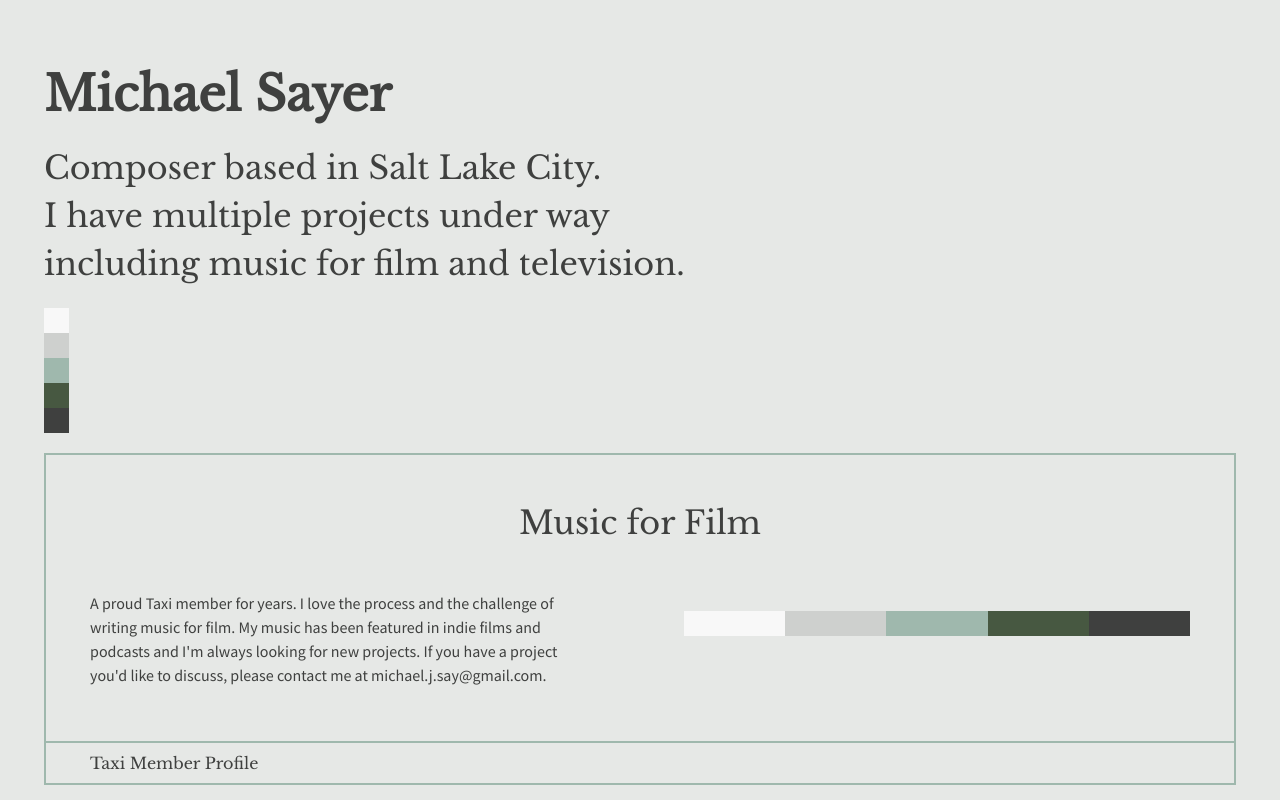
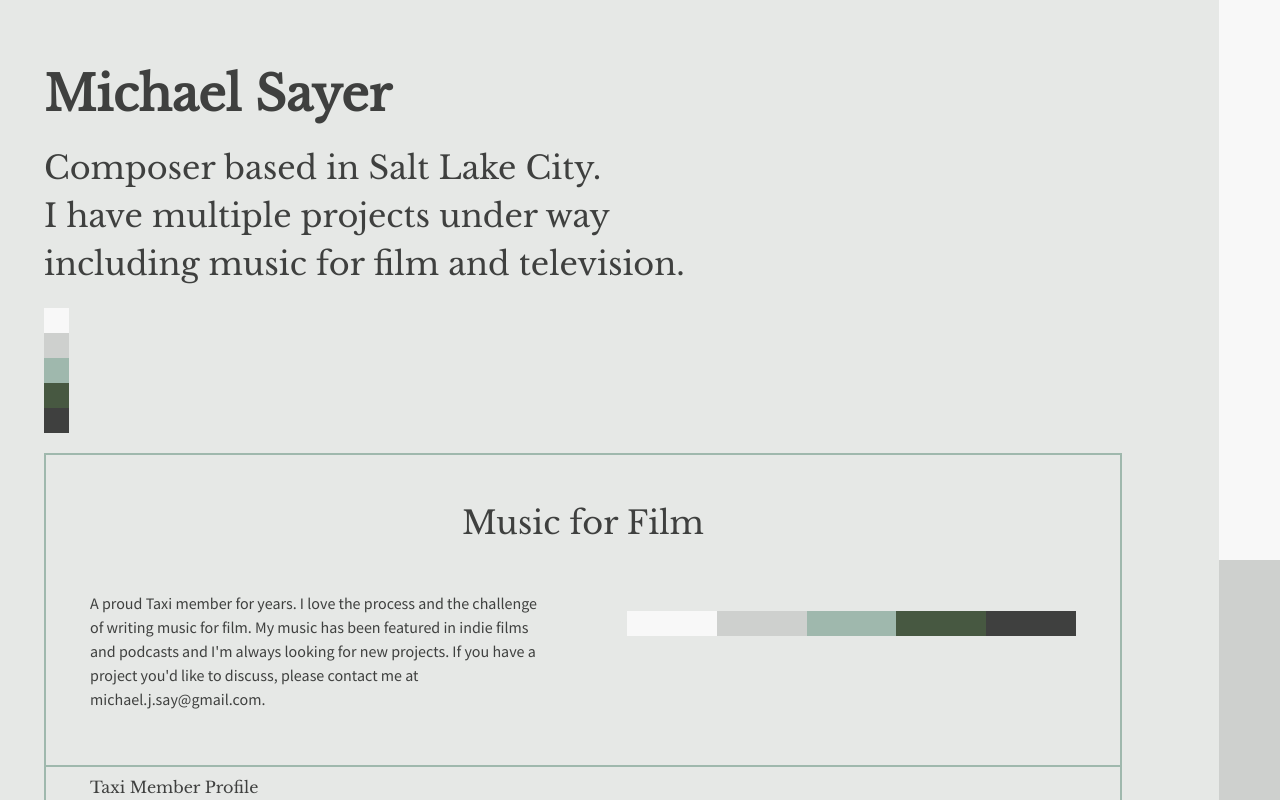
Before and after one commit to mPemba/music-portfolio, a React (Create React App) app: page / in a window 1280 px wide. Shown: the top 800 px of the page. Built offline with nearby package versions, Linux system fonts and the light colour scheme.

Commit message:
cool colors for big screens

```diff
--- a/src/App.js
+++ b/src/App.js
@@ -150,21 +150,27 @@ const App = () => {
           </Project>
         </Projects>
       </Content>
+      <SideBarColors>
+        <SideBarColor style={{ background: colors.white }}></SideBarColor>
+        <SideBarColor style={{ background: colors.lightGray }}></SideBarColor>
+        <SideBarColor style={{ background: colors.opal }}></SideBarColor>
+        <SideBarColor style={{ background: colors.green }}></SideBarColor>
+        <SideBarColor style={{ background: colors.darkGray }}></SideBarColor>
+      </SideBarColors>
     </Main>
   );
 };
 
 const Main = styled.div`
   width: 100%;
-  height: 100%;
+  height: fit-content;
   display: flex;
-  flex-direction: column;
   background: ${colors.platinum};
 `;
 
 const Content = styled.div`
   width: 100%;
-  height: 100%;
+  height: fit-content;
   display: flex;
   flex-direction: column;
   background: ${colors.platinum};
@@ -172,6 +178,41 @@ const Content = styled.div`
 
   @media (max-width: 480px) {
     padding: 22px;
+  }
+`;
+
+const SideBarColors = styled.div`
+  width: 2%;
+  height: fit-content;
+  display: flex;
+  flex-direction: column;
+  justify-content: flex-start;
+  transition: width 0.5s ease;
+
+  @media (min-width: 1078px) {
+    width: 5%;
+  }
+
+  @media (min-width: 1290px) {
+    width: 15%;
+  }
+
+  @media (min-width: 1550px) {
+    width: 25%;
+  }
+
+  @media (min-width: 1800px) {
+    width: 45%;
+  }
+`;
+
+const SideBarColor = styled.div`
+  width: 100%;
+  height: 20%;
+  min-height: 560px;
+
+  @media (max-width: 768px) {
+    min-height: 480px;
   }
 `;
 
@@ -194,6 +235,7 @@ const SubTitle = styled.h1`
 
   @media (max-width: 768px) {
     font-size: 1em;
+    font-weight: 600;
   }
 `;
 
@@ -217,6 +259,7 @@ const Projects = styled.div`
 
 const Project = styled.div`
   width: 100%;
+  max-width: 1078px;
   display: flex;
   flex-direction: column;
   justify-content: center;
--- a/src/index.css
+++ b/src/index.css
@@ -3,7 +3,7 @@
 }
 
 html, body, #root {
-  height: 100%;
+  height: fit-content;
 }
 
 body {
```
